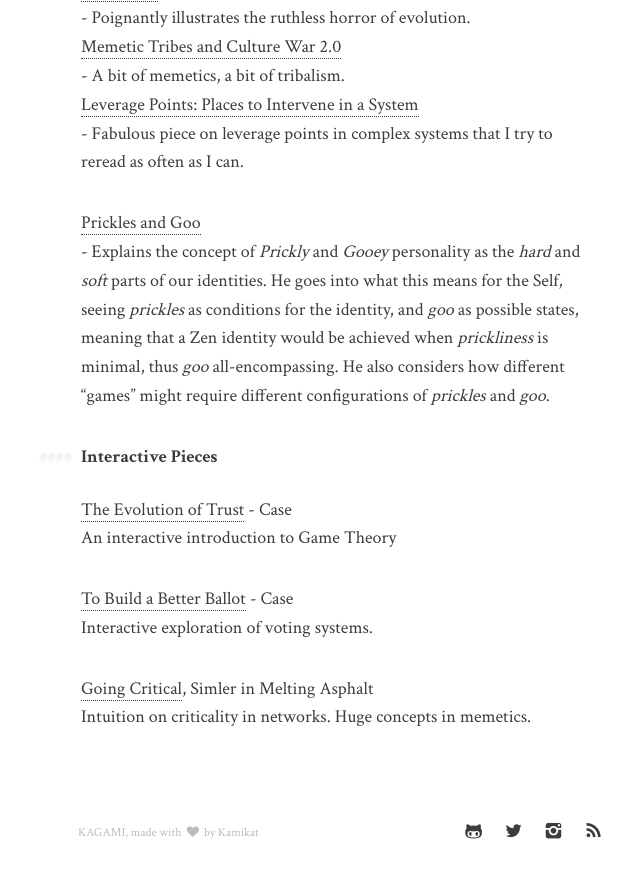
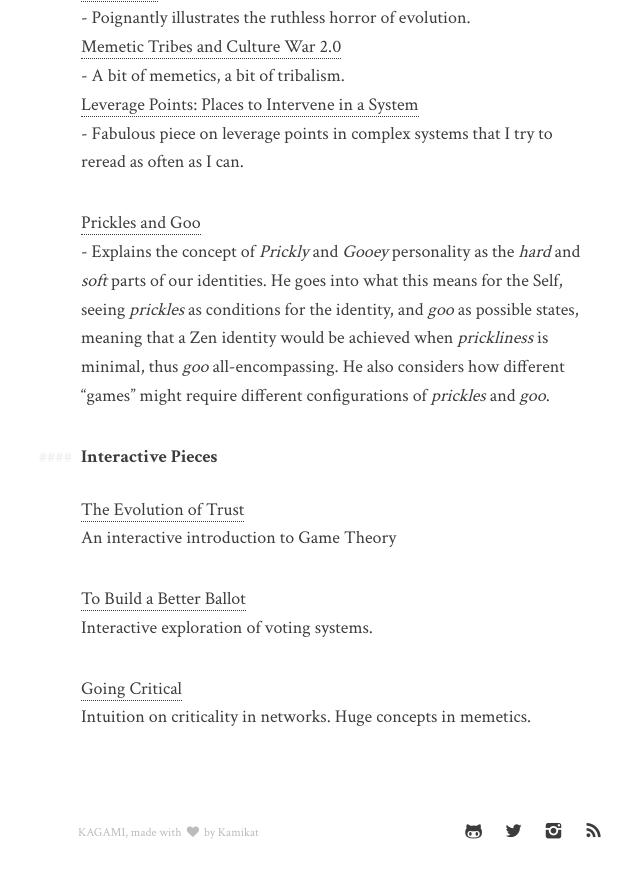
Before and after one commit to TheExGenesis/TheExGeneisis, a Jekyll site: the page built from vault.md, in a window 1280 px wide and 900 px high, scrolled down 1905 px. Shown: the top 878 px of the window, without its empty margins (299-939 px from the left). Built offline with Jekyll 4.4.1, drawn with Linux system fonts in a browser that asks for light colours.

Commit message:
Update from Forestry.io theexgenesis@gmail.com updated vault.md

```diff
--- a/vault.md
+++ b/vault.md
@@ -57,11 +57,11 @@ Short fiction on death reflecting on the (not really) inevitablity of death, and
 
 ##### Interactive Pieces
 
-[The Evolution of Trust](https://ncase.me/trust/) - Case
+[The Evolution of Trust](https://ncase.me/trust/)
 An interactive introduction to Game Theory
 
-[To Build a Better Ballot](https://ncase.me/ballot/) - Case
+[To Build a Better Ballot](https://ncase.me/ballot/)
 Interactive exploration of voting systems.
 
-[Going Critical](https://meltingasphalt.com/interactive/going-critical/), Simler in Melting Asphalt
+[Going Critical](https://meltingasphalt.com/interactive/going-critical/)
 Intuition on criticality in networks. Huge concepts in memetics.
```
